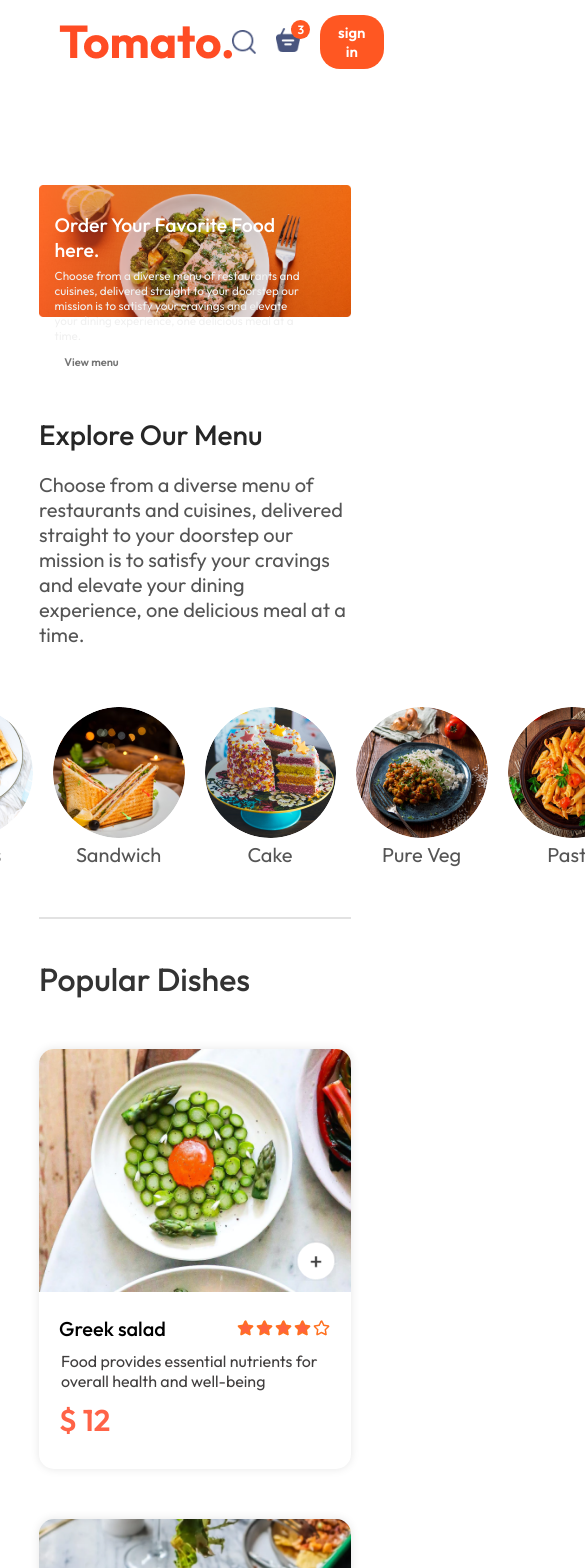
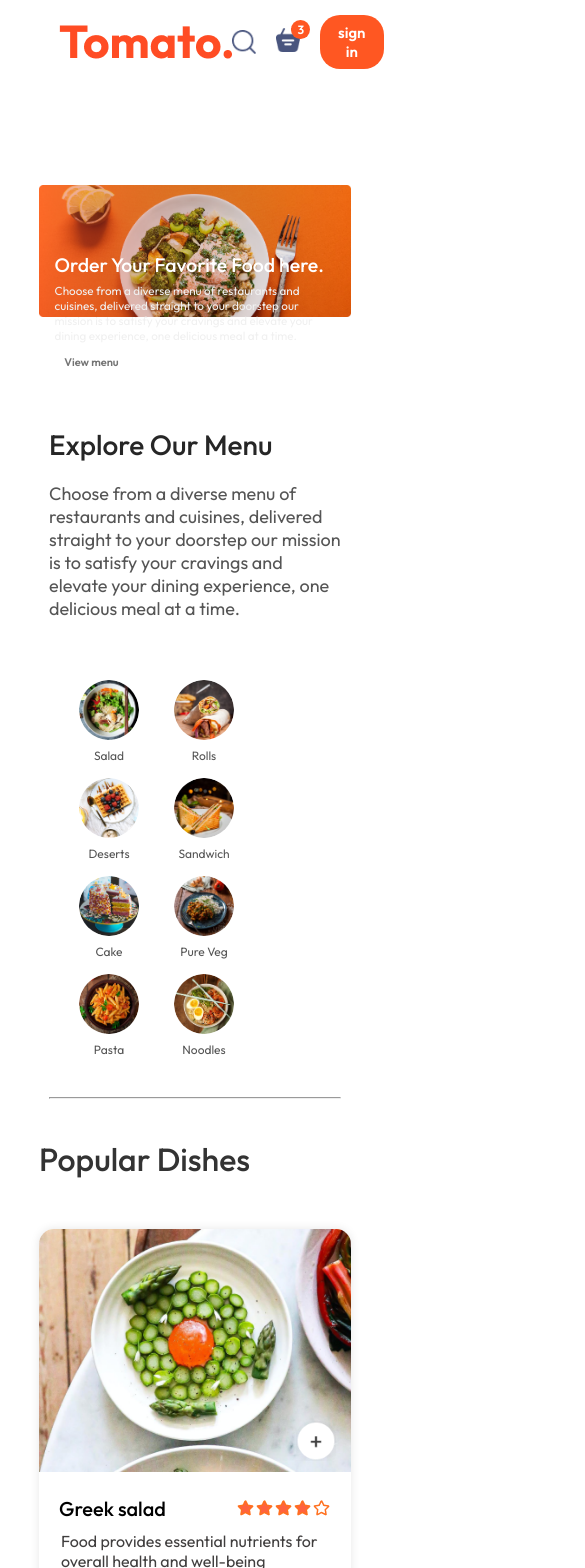
Before and after one commit to harshavardhan314/Food-del, a React (Vite) app in the folder quickeats/: page / in a window 390 px wide. Shown: the top 1568 px of the page, 585 px wide, since content can reach past the window. Built offline with nearby package versions, Linux system fonts and the light colour scheme.

Commit message:
resolved responsiveness

```diff
--- a/quickeats/src/components/ExploreMenu/ExploreMenu.css
+++ b/quickeats/src/components/ExploreMenu/ExploreMenu.css
@@ -1,53 +1,99 @@
-.ExploreMenu-list
-{
+.ExploreMenu {
     display: flex;
-    flex-direction: row;
+    flex-direction: column;
+    gap: 20px;
+    padding: 10px;
+}
+
+.ExploreMenu h2 {
+    font-size: 28px;
+    color: #262626;
+    font-weight: 500;
+}
+
+.ExploreMenu p {
+    font-size: 18px;
+    color: #555555;
+    font-weight: 400;
+    cursor: pointer;
+}
+
+/* Flex container for items */
+.ExploreMenu-list {
+    display: flex;
+    flex-wrap: wrap; /* allows wrapping on small screens */
     justify-content: center;
-    align-items: center;
     gap: 20px;
     padding: 20px;
     margin-top: 20px;
 }
-.ExploreMenu
-{
+
+/*  Each menu item same size */
+.menu-item {
     display: flex;
     flex-direction: column;
-    gap: 20px;
+    align-items: center;
+    width: 120px;       /* fixed width */
 }
-.ExploreMenu h2
-{
-    font-size: 28px;
-    color:#262626;
-    font-weight: 500;
+
+.menu-item img {
+    width: 100px;       /* same image size */
+    height: 100px;
+    object-fit: cover;
+    border-radius: 50%;
+    cursor: pointer;
+    transition: 0.3s;
 }
-.ExploreMenu p
-{
-    font-size: 20px;
-    color:#555555;
-    font-weight: 400;
-    cursor: pointer;
+
+.menu-item img:hover {
+    transform: scale(1.05); /* little hover effect */
 }
-.menu-item img
-{
-    cursor: pointer;
-    border-radius: 50%;
 
-}
-.menu-item p{
-    cursor: pointer;
-    font-size: 20px;
-    color:#555555;
+.menu-item p {
+    margin-top: 8px;
+    font-size: 16px;
+    color: #555555;
     font-weight: 400;
     text-align: center;
 }
-hr{
-    margin: 10px 0;
-    height: 2px;
-    background-color:  #e2e2e2;;
-    border: none;
+
+/* Active item */
+.ExploreMenu-list .active {
+    border: 3px solid tomato;
+    border-radius: 50%;
+    padding: 3px;
 }
-.ExploreMenu-list .active
-{
-    border: 4px solid tomato;
-    padding: 2px;
+
+/* Tablet responsiveness */
+@media screen and (max-width: 768px) {
+    .menu-item {
+        width: 100px;
+    }
+    .menu-item img {
+        width: 80px;
+        height: 80px;
+    }
+    .menu-item p {
+        font-size: 14px;
+    }
 }
+
+/*  Mobile responsiveness */
+@media screen and (max-width: 480px) {
+    .menu-item {
+        width: 80px;
+    }
+    .menu-item img {
+        width: 60px;
+        height: 60px;
+    }
+    .menu-item p {
+        font-size: 12px;
+    }
+}
+/* 🔹 ExploreMenu list responsiveness */
+.ExploreMenu-list {
+  flex-wrap: wrap; /* allow items to wrap on mobile */
+  justify-content: flex-start; /* align left, not center */
+  gap: 15px;
+}
--- a/quickeats/src/components/Footer/Footer.css
+++ b/quickeats/src/components/Footer/Footer.css
@@ -77,3 +77,34 @@
     margin: 5px;
   }
 }
+/* Ensure footer covers full width with no gaps */
+.footer-container {
+  width: 100%;              /* full width */
+  background-color: #323232; /* dark bg always */
+  margin: 0;                 /* reset unwanted margins */
+  padding: 20px 8vw;
+  padding-top: 80px;
+  margin-top: 100px;
+  box-sizing: border-box;    /* include padding in width */
+}
+
+/* Prevent horizontal overflow */
+html, body {
+  margin: 0;
+  padding: 0;
+  overflow-x: hidden; /* hides extra white strip */
+}
+
+.footer-container {
+  width: 100%;
+  background-color: #323232;
+  margin: 0;
+  box-sizing: border-box;
+  padding: 20px 5vw; /* reduce vw padding for small screens */
+}
+
+@media (max-width: 600px) {
+  .footer-container {
+    padding: 20px; /* use fixed padding instead of vw */
+  }
+}
--- a/quickeats/src/components/Header/Header.css
+++ b/quickeats/src/components/Header/Header.css
@@ -162,3 +162,11 @@
         margin: 8px;
     }
 }
+.Header {
+  width: 100%;
+  overflow: hidden; /* hide extra bg image if it spills */
+}
+
+.Header-content {
+  max-width: 90%; /* shrink text area */
+}
```
Also changed, not shown: quickeats/src/index.css (line endings or trailing spaces).
